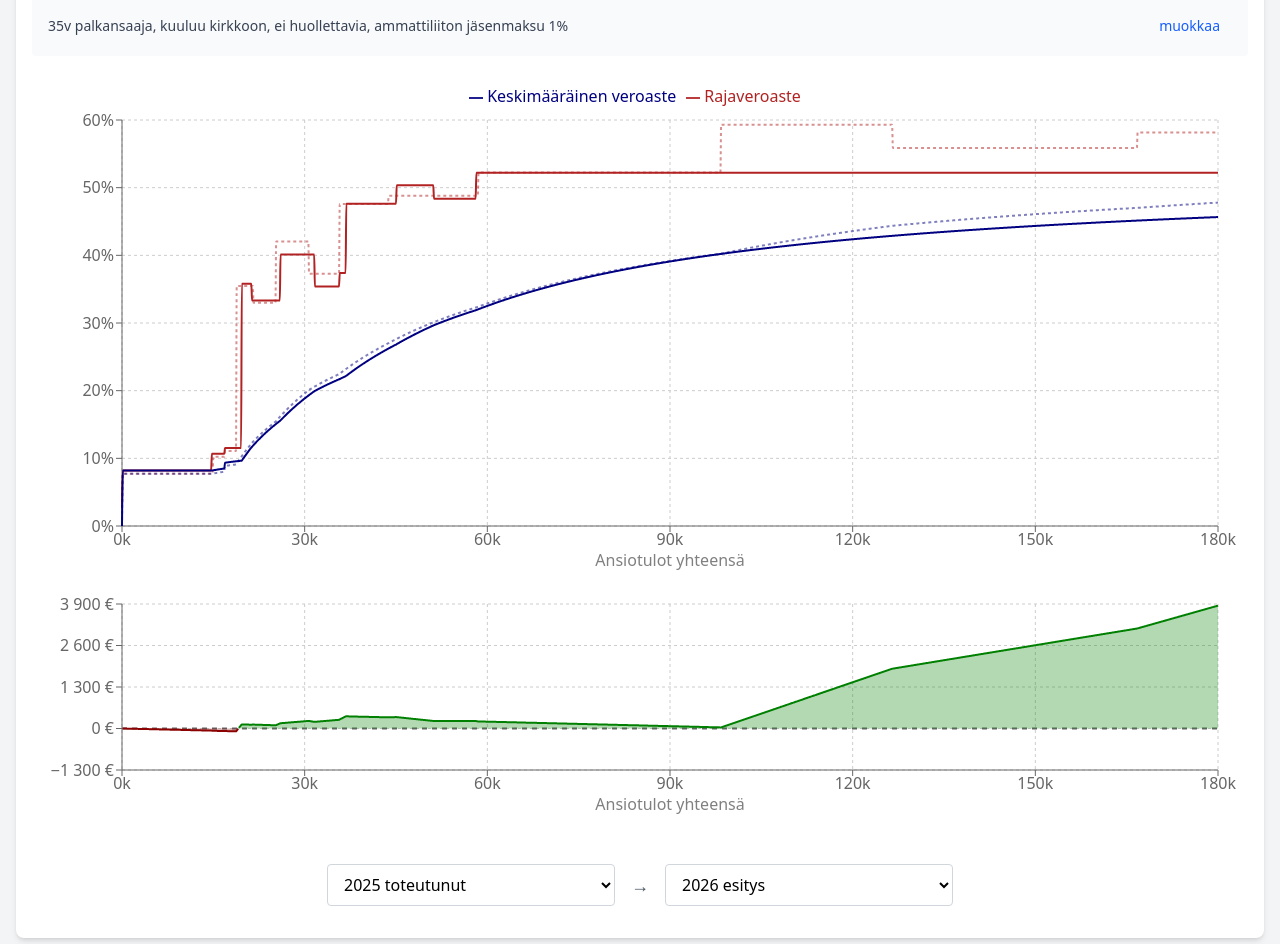
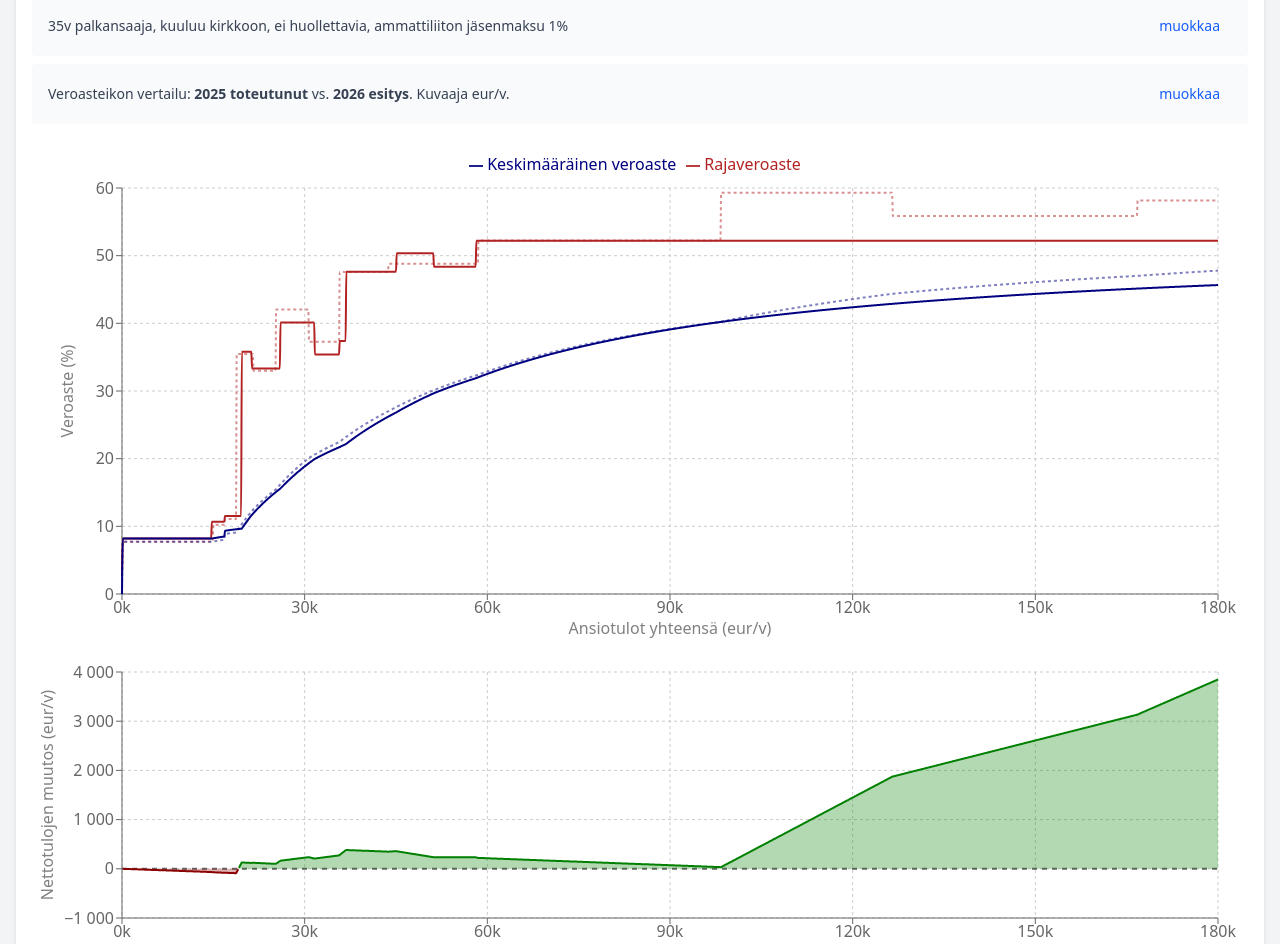
Before and after one commit to lippinj/ansiotulovero-app, a React (Vite) app: page / in a window 1280 px wide. Shown: the part 120-1064 px from the top of the page. Built offline with nearby package versions, Linux system fonts and the light colour scheme.

Commit message:
Tweak charts

```diff
--- a/src/App.tsx
+++ b/src/App.tsx
@@ -36,34 +36,6 @@ export default function App() {
             onCurrentSystemChange={setCurrentSystemKey}
             onReferenceSystemChange={setReferenceSystemKey}
           />
-
-          <div className="grid grid-cols-1 xl:grid-cols-2 gap-8">
-            <TaxSystemControl
-              title="Nykyiset parametrit"
-              parameters={currentParameters}
-              onParametersChange={(params) => {
-                // Create a new preset entry or update existing one
-                // For now, we'll just update the parameters directly
-                taxParameterPresets[currentSystemKey] = {
-                  ...taxParameterPresets[currentSystemKey],
-                  parameters: params,
-                };
-              }}
-            />
-
-            <TaxSystemControl
-              title="Vertailuparametrit"
-              parameters={referenceParameters}
-              onParametersChange={(params) => {
-                // Create a new preset entry or update existing one
-                // For now, we'll just update the parameters directly
-                taxParameterPresets[referenceSystemKey] = {
-                  ...taxParameterPresets[referenceSystemKey],
-                  parameters: params,
-                };
-              }}
-            />
-          </div>
         </div>
       </div>
     </div>
--- /dev/null
+++ b/src/base/components/ChartTitle.tsx
@@ -0,0 +1,17 @@
+import React from 'react';
+
+export interface ChartTitleProps {
+  children: React.ReactNode;
+  className?: string;
+}
+
+export function ChartTitle({
+  children,
+  className = "text-lg text-center font-normal text-gray-800 mt-8"
+}: ChartTitleProps) {
+  return (
+    <h3 className={className}>
+      {children}
+    </h3>
+  );
+}
--- /dev/null
+++ b/src/base/utils/gridAxisTicks.ts
@@ -0,0 +1,56 @@
+interface Range {
+  min: number;
+  max: number;
+}
+
+export function calculateRange(values: number[]): Range {
+  if (values.length === 0) {
+    return { min: 0, max: 0 };
+  }
+
+  return {
+    min: Math.min(...values),
+    max: Math.max(...values)
+  };
+}
+
+export function calculateTickSpacing(range: Range, targetTicks: number = 5): number {
+  const rangeSize = range.max - range.min;
+  const rawSpacing = rangeSize / targetTicks;
+
+  // Find the nearest neat round number that's at least 100
+  const magnitudes = [100, 200, 500, 1000, 2000, 5000, 10000, 20000, 50000];
+
+  for (const magnitude of magnitudes) {
+    if (magnitude >= rawSpacing && magnitude >= 100) {
+      return magnitude;
+    }
+  }
+
+  // For very large ranges, use powers of 10
+  let power = 100000;
+  while (power < rawSpacing) {
+    power *= 10;
+  }
+  return power;
+}
+
+export function generateTicks(range: Range, spacing: number): number[] {
+  const ticks = [];
+
+  // Find the first tick at or below the minimum
+  const firstTick = Math.floor(range.min / spacing) * spacing;
+
+  // Generate ticks from first tick to beyond the maximum
+  for (let tick = firstTick; tick <= range.max + spacing; tick += spacing) {
+    ticks.push(tick);
+  }
+
+  return ticks;
+}
+
+export function calculateAxisTicks(values: number[], targetTicks: number = 5): number[] {
+  const range = calculateRange(values);
+  const spacing = calculateTickSpacing(range, targetTicks);
+  return generateTicks(range, spacing);
+}
--- a/src/components/NetIncomeChangeChart.tsx
+++ b/src/components/NetIncomeChangeChart.tsx
@@ -12,12 +12,15 @@ import {
 import { TaxpayerCharacteristics } from "../tax/TaxpayerCharacteristics";
 import { IncomeComponents } from "../tax/IncomeComponents";
 import { TaxSystem } from "../tax/TaxSystem";
+import { ChartTitle } from "../base/components/ChartTitle";
+import { calculateAxisTicks, generateTicks } from "../base/utils/gridAxisTicks";
 
 interface Props {
   demographics: TaxpayerCharacteristics;
   currentTaxSystem: TaxSystem;
   referenceTaxSystem: TaxSystem;
   incomeType: "work" | "pension";
+  timeframe: "annual" | "monthly";
 }
 
 interface ChartDataPoint {
@@ -30,16 +33,20 @@ export function NetIncomeChangeChart({
   currentTaxSystem,
   referenceTaxSystem,
   incomeType,
+  timeframe,
 }: Props) {
+  const divisor = timeframe === "monthly" ? 12 : 1;
+  const maxIncome = timeframe === "monthly" ? 15000 : 180000;
+  const incomeStep = timeframe === "monthly" ? 10 : 120;
   const chartData = useMemo(() => {
     const data: ChartDataPoint[] = [];
 
-    // Generate data points from 0 to 180,000 in steps of 120
-    for (let income = 0; income <= 180000; income += 120) {
+    for (let income = 0; income <= maxIncome; income += incomeStep) {
+      const annualIncome = timeframe === "monthly" ? income * 12 : income;
       const incomeComponents =
         incomeType === "work"
-          ? new IncomeComponents(income, 0, 0)
-          : new IncomeComponents(0, income, 0);
+          ? new IncomeComponents(annualIncome, 0, 0)
+          : new IncomeComponents(0, annualIncome, 0);
 
       const currentResult = currentTaxSystem.calculate(
         demographics,
@@ -51,7 +58,7 @@ export function NetIncomeChangeChart({
       );
 
       const netIncomeChange = Math.round(
-        currentResult.netIncome - referenceResult.netIncome
+        (currentResult.netIncome - referenceResult.netIncome) / divisor
       );
 
       data.push({
@@ -61,27 +68,41 @@ export function NetIncomeChangeChart({
     }
 
     return data;
-  }, [demographics, currentTaxSystem, referenceTaxSystem, incomeType]);
+  }, [demographics, currentTaxSystem, referenceTaxSystem, incomeType, timeframe, divisor, maxIncome, incomeStep]);
 
   const formatXAxisTick = (value: number) => {
+    if (timeframe === "monthly") {
+      return `${(value / 1000).toFixed(0)}k`;
+    }
     return `${(value / 1000).toFixed(0)}k`;
   };
 
   const formatTooltip = (value: number) => {
     const sign = value >= 0 ? "+" : "";
-    return [`${sign}${value.toLocaleString("fi-FI")} €`, "Nettotulot"];
+    return [`${sign}${value.toLocaleString("fi-FI")} €`, "Nettotulojen muutos"];
   };
 
   const xAxisTicks = useMemo(() => {
-    const ticks = [];
-    for (let i = 0; i <= 180000; i += 10000) {
-      ticks.push(i);
+    const tickSpacing = timeframe === "monthly" ? 1000 : 10000;
+    return generateTicks({ min: 0, max: maxIncome }, tickSpacing);
+  }, [timeframe, maxIncome]);
+
+  const yAxisTicks = useMemo(() => {
+    if (chartData.length === 0) {
+      return [0];
     }
-    return ticks;
-  }, []);
+
+    const values = chartData.map((point) => point.netIncomeChange);
+    const expandedValues = [
+      Math.min(-100, ...values),
+      Math.max(+100, ...values),
+    ];
+    return calculateAxisTicks(expandedValues);
+  }, [chartData]);
 
   return (
-    <div className="h-64">
+    <div>
+      <div className="h-84">
         <ResponsiveContainer width="100%" height="100%">
           <AreaChart
             data={chartData}
@@ -96,22 +117,30 @@ export function NetIncomeChangeChart({
             <XAxis
               dataKey="income"
               tickFormatter={formatXAxisTick}
-            domain={[0, 180000]}
+              domain={[0, maxIncome]}
               ticks={xAxisTicks}
               label={{
-              value: "Ansiotulot yhteensä",
+                value: `Ansiotulot yhteensä (eur/${timeframe === "monthly" ? "kk" : "v"})`,
                 position: "insideBottom",
                 offset: -10,
               }}
             />
             <YAxis
-            tickFormatter={(value) => `${value.toLocaleString("fi-FI")} €`}
+              tickFormatter={(value) => value.toLocaleString("fi-FI")}
               width={70}
+              ticks={yAxisTicks}
+              label={{
+                value: `Nettotulojen muutos (eur/${timeframe === "monthly" ? "kk" : "v"})`,
+                angle: -90,
+                position: "insideLeft",
+                offset: -5,
+                style: { textAnchor: "middle" },
+              }}
             />
             <Tooltip
               formatter={formatTooltip}
               labelFormatter={(value) =>
-              `Ansiotulot: ${Number(value).toLocaleString("fi-FI")} €`
+                `Ansiotulot: ${Number(value).toLocaleString("fi-FI")} €/${timeframe === "monthly" ? "kk" : "v"}`
               }
             />
             <ReferenceLine
@@ -157,5 +186,6 @@ export function NetIncomeChangeChart({
           </AreaChart>
         </ResponsiveContainer>
       </div>
+    </div>
   );
 }
--- a/src/components/TaxRateChart.tsx
+++ b/src/components/TaxRateChart.tsx
@@ -12,12 +12,14 @@ import {
 import { TaxpayerCharacteristics } from "../tax/TaxpayerCharacteristics";
 import { IncomeComponents } from "../tax/IncomeComponents";
 import { TaxSystem } from "../tax/TaxSystem";
+import { ChartTitle } from "../base/components/ChartTitle";
 
 interface Props {
   demographics: TaxpayerCharacteristics;
   currentTaxSystem: TaxSystem;
   referenceTaxSystem: TaxSystem;
   incomeType: "work" | "pension";
+  timeframe: "annual" | "monthly";
 }
 
 interface ChartDataPoint {
@@ -33,16 +35,19 @@ export function TaxRateChart({
   currentTaxSystem,
   referenceTaxSystem,
   incomeType,
+  timeframe,
 }: Props) {
+  const maxIncome = timeframe === "monthly" ? 15000 : 180000;
+  const incomeStep = timeframe === "monthly" ? 10 : 120;
   const chartData = useMemo(() => {
     const data: ChartDataPoint[] = [];
 
-    // Generate data points from 0 to 180,000 in steps of 120
-    for (let income = 0; income <= 180000; income += 120) {
+    for (let income = 0; income <= maxIncome; income += incomeStep) {
+      const annualIncome = timeframe === "monthly" ? income * 12 : income;
       const incomeComponents =
         incomeType === "work"
-          ? new IncomeComponents(income, 0, 0)
-          : new IncomeComponents(0, income, 0);
+          ? new IncomeComponents(annualIncome, 0, 0)
+          : new IncomeComponents(0, annualIncome, 0);
       const currentResult = currentTaxSystem.calculate(
         demographics,
         incomeComponents
@@ -62,15 +67,16 @@ export function TaxRateChart({
     }
 
     return data;
-  }, [demographics, currentTaxSystem, referenceTaxSystem, incomeType]);
+  }, [demographics, currentTaxSystem, referenceTaxSystem, incomeType, timeframe, maxIncome, incomeStep]);
 
   const xAxisTicks = useMemo(() => {
     const ticks = [];
-    for (let i = 0; i <= 180000; i += 10000) {
+    const tickSpacing = timeframe === "monthly" ? 1000 : 10000;
+    for (let i = 0; i <= maxIncome; i += tickSpacing) {
       ticks.push(i);
     }
     return ticks;
-  }, []);
+  }, [timeframe, maxIncome]);
 
   const formatTooltip = (value: number, name: string) => {
     if (name === "income") {
@@ -90,6 +96,7 @@ export function TaxRateChart({
   };
 
   return (
+    <div>
       <div className="h-128">
         <ResponsiveContainer width="100%" height="100%">
           <LineChart
@@ -105,23 +112,28 @@ export function TaxRateChart({
             <XAxis
               dataKey="income"
               tickFormatter={formatXAxisTick}
-            domain={[0, 180000]}
+              domain={[0, maxIncome]}
               ticks={xAxisTicks}
               label={{
-              value: "Ansiotulot yhteensä",
+                value: `Ansiotulot yhteensä (eur/${timeframe === "monthly" ? "kk" : "v"})`,
                 position: "insideBottom",
                 offset: -10,
               }}
             />
             <YAxis
               domain={[0, 60]}
-            tickFormatter={(value) => `${value}%`}
               ticks={[0, 10, 20, 30, 40, 50, 60]}
+              label={{
+                value: "Veroaste (%)",
+                angle: -90,
+                position: "insideLeft",
+                style: { textAnchor: "middle" },
+              }}
             />
             <Tooltip
               formatter={formatTooltip}
               labelFormatter={(value) =>
-              `Ansiotulo: ${Number(value).toLocaleString("fi-FI")} €`
+                `Ansiotulo: ${Number(value).toLocaleString("fi-FI")} €/${timeframe === "monthly" ? "kk" : "v"}`
               }
             />
             <Legend verticalAlign="top" height={36} />
@@ -172,5 +184,6 @@ export function TaxRateChart({
           </LineChart>
         </ResponsiveContainer>
       </div>
+    </div>
   );
 }
--- a/src/components/TaxRateChartPanel.tsx
+++ b/src/components/TaxRateChartPanel.tsx
@@ -29,6 +29,7 @@ export function TaxRateChartPanel({
   onReferenceSystemChange,
 }: Props) {
   const [incomeType, setIncomeType] = useState<"work" | "pension">("work");
+  const [timeframe, setTimeframe] = useState<"annual" | "monthly">("annual");
 
   const currentTaxSystem = new TaxSystem(
     taxParameterPresets[currentSystemKey].parameters
@@ -46,12 +47,21 @@ export function TaxRateChartPanel({
           onDemographicsChange={onDemographicsChange}
           onIncomeTypeChange={setIncomeType}
         />
+        <TaxSystemSelector
+          currentSystemKey={currentSystemKey}
+          referenceSystemKey={referenceSystemKey}
+          onCurrentSystemChange={onCurrentSystemChange}
+          onReferenceSystemChange={onReferenceSystemChange}
+          timeframe={timeframe}
+          onTimeframeChange={setTimeframe}
+        />
 
         <TaxRateChart
           demographics={demographics}
           currentTaxSystem={currentTaxSystem}
           referenceTaxSystem={referenceTaxSystem}
           incomeType={incomeType}
+          timeframe={timeframe}
         />
 
         <NetIncomeChangeChart
@@ -59,13 +69,7 @@ export function TaxRateChartPanel({
           currentTaxSystem={currentTaxSystem}
           referenceTaxSystem={referenceTaxSystem}
           incomeType={incomeType}
-        />
-
-        <TaxSystemSelector
-          currentSystemKey={currentSystemKey}
-          referenceSystemKey={referenceSystemKey}
-          onCurrentSystemChange={onCurrentSystemChange}
-          onReferenceSystemChange={onReferenceSystemChange}
+          timeframe={timeframe}
         />
       </div>
     </Panel>
--- a/src/components/TaxSystemSelector.tsx
+++ b/src/components/TaxSystemSelector.tsx
@@ -1,11 +1,41 @@
 import React from "react";
 import { taxParameterPresets } from "../tax/TaxParameters";
+import { FoldoutPane } from "../base/components/FoldoutPane";
+import { InputGroup, InputGroupItem } from "../base/components/InputGroup";
 
 interface Props {
   currentSystemKey: string;
   referenceSystemKey: string;
   onCurrentSystemChange: (systemKey: string) => void;
   onReferenceSystemChange: (systemKey: string) => void;
+  timeframe: "annual" | "monthly";
+  onTimeframeChange: (timeframe: "annual" | "monthly") => void;
+}
+
+interface SelectorSummaryProps {
+  currentSystemKey: string;
+  referenceSystemKey: string;
+  timeframe: "annual" | "monthly";
+}
+
+function SelectorSummary({
+  currentSystemKey,
+  referenceSystemKey,
+  timeframe,
+}: SelectorSummaryProps) {
+  const currentDescription = taxParameterPresets[currentSystemKey].description;
+  const referenceDescription =
+    taxParameterPresets[referenceSystemKey].description;
+  const timeText = timeframe === "annual" ? "eur/v" : "eur/kk";
+
+  return (
+    <div className="text-sm text-gray-700">
+      Veroasteikon vertailu:{" "}
+      <span className="font-bold">{referenceDescription}</span> vs.{" "}
+      <span className="font-bold">{currentDescription}</span>. Kuvaaja{" "}
+      {timeText}.
+    </div>
+  );
 }
 
 export function TaxSystemSelector({
@@ -13,15 +43,25 @@ export function TaxSystemSelector({
   referenceSystemKey,
   onCurrentSystemChange,
   onReferenceSystemChange,
+  timeframe,
+  onTimeframeChange,
 }: Props) {
   const systemKeys = Object.keys(taxParameterPresets);
 
   return (
-    <div className="flex items-center justify-center gap-4 p-4 rounded">
+    <FoldoutPane toggleTitle="Muokkaa verojärjestelmää ja aikaväliä">
+      <SelectorSummary
+        currentSystemKey={currentSystemKey}
+        referenceSystemKey={referenceSystemKey}
+        timeframe={timeframe}
+      />
+      <div className="grid grid-cols-1 md:grid-cols-3 gap-4">
+        <InputGroup title="Vertailujärjestelmä">
+          <InputGroupItem label="Lähtötilanne">
             <select
               value={referenceSystemKey}
               onChange={(e) => onReferenceSystemChange(e.target.value)}
-        className="border border-gray-300 rounded px-3 py-2 w-72"
+              className="text-xs border border-gray-300 rounded px-2 py-1 w-full"
             >
               {systemKeys.map((key) => (
                 <option key={key} value={key}>
@@ -29,13 +69,15 @@ export function TaxSystemSelector({
                 </option>
               ))}
             </select>
+          </InputGroupItem>
+        </InputGroup>
 
-      <span className="text-lg font-bold text-gray-600">→</span>
-
+        <InputGroup title="Nykyinen järjestelmä">
+          <InputGroupItem label="Muutos">
             <select
               value={currentSystemKey}
               onChange={(e) => onCurrentSystemChange(e.target.value)}
-        className="border border-gray-300 rounded px-3 py-2 w-72"
+              className="text-xs border border-gray-300 rounded px-2 py-1 w-full"
             >
               {systemKeys.map((key) => (
                 <option key={key} value={key}>
@@ -43,6 +85,24 @@ export function TaxSystemSelector({
                 </option>
               ))}
             </select>
+          </InputGroupItem>
+        </InputGroup>
+
+        <InputGroup title="Aikaväli">
+          <InputGroupItem label="Tulot esitetään">
+            <select
+              value={timeframe}
+              onChange={(e) =>
+                onTimeframeChange(e.target.value as "annual" | "monthly")
+              }
+              className="text-xs border border-gray-300 rounded px-2 py-1 w-full"
+            >
+              <option value="annual">Vuosittain</option>
+              <option value="monthly">Kuukausittain</option>
+            </select>
+          </InputGroupItem>
+        </InputGroup>
       </div>
+    </FoldoutPane>
   );
 }
```
Lines whose indentation alone changed are shown as unchanged.
